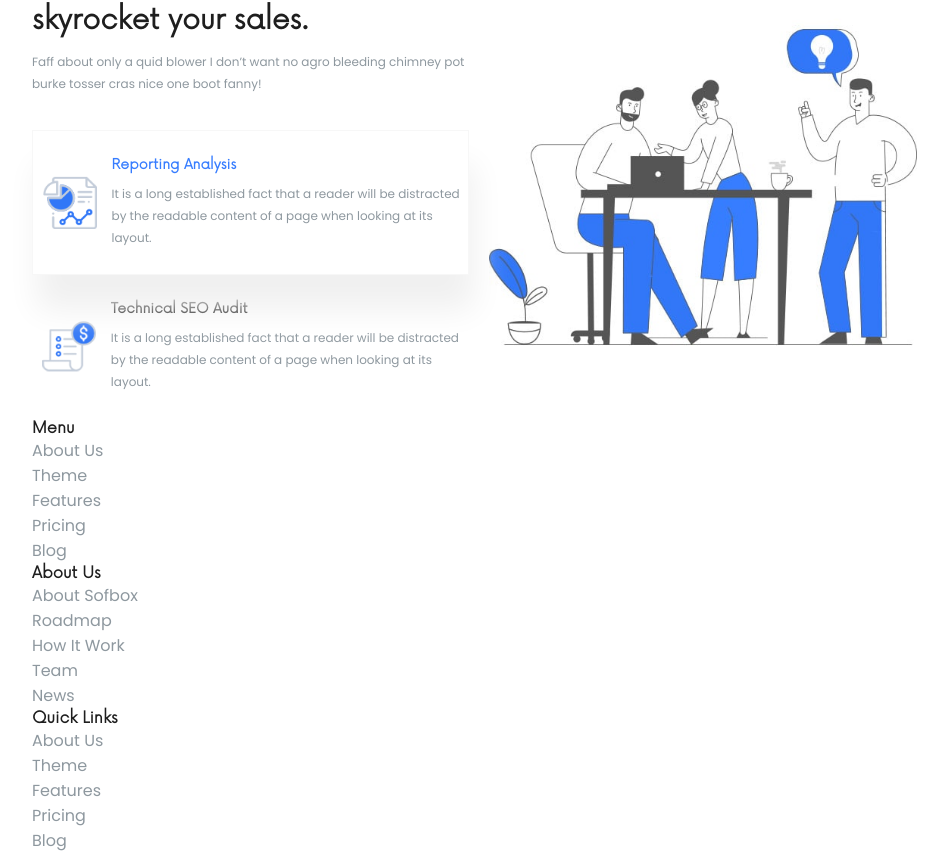
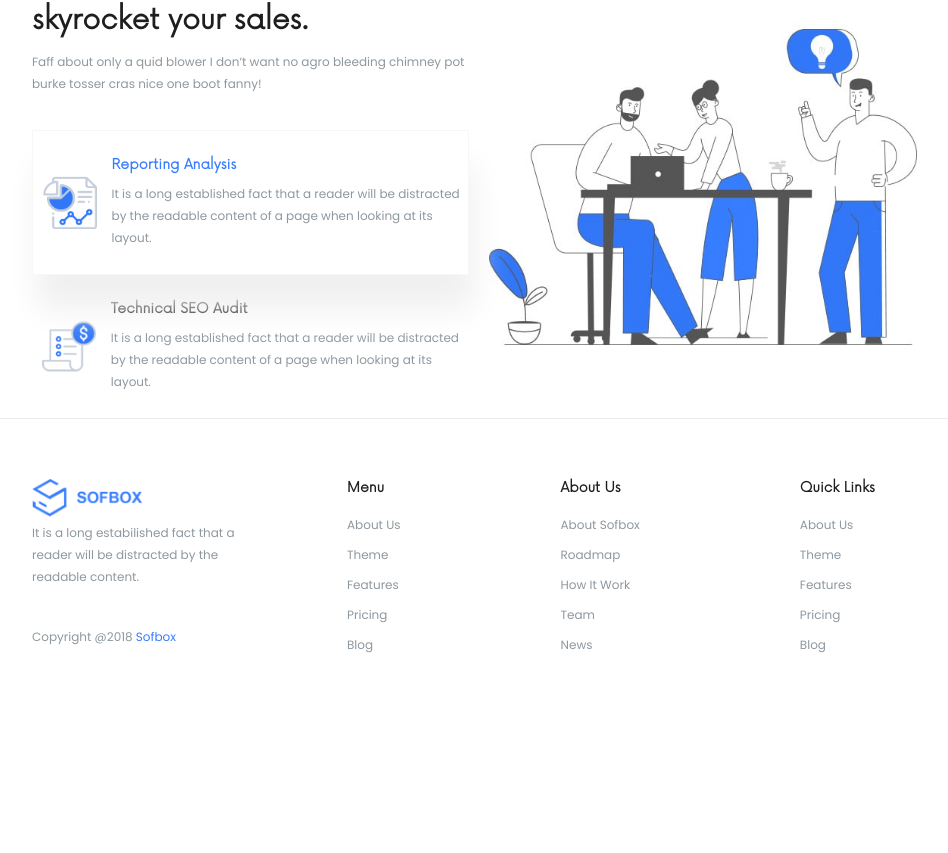
Before and after one commit to lorenzo-guerrini/proj-html-vuejs, a Vue app: page / in a window 1280 px wide. Shown: the part 934-1787 px from the top of the page, without its empty margins (133-1081 px from the left). After the commit the page ends 1660 px from the top, so only its background shows below. Built offline with nearby package versions, Linux system fonts and the light colour scheme.

Commit message:
Footer completato

```diff
--- a/src/assets/style/global.scss
+++ b/src/assets/style/global.scss
@@ -59,6 +59,7 @@ body {
 
     h4 {
         font-family: $fontMain;
+        font-size: 14px;
     }
 }
 
--- a/src/components/macro/Footer.vue
+++ b/src/components/macro/Footer.vue
@@ -1,12 +1,25 @@
 <template>
   <footer>
     <div class="container">
-      <div class="info"></div>
+      <div class="info">
+        <a href="#"><img src="../../assets/img/35.png" alt="Sofbox" /></a>
+        <p>
+          It is a long estabilished fact that a reader will be distracted by the
+          readable content.
+        </p>
+        <div>Copyright @2018 <a href="#">Sofbox</a></div>
+      </div>
       <div class="footer-links">
-        <ul v-for="(category, i) in footerItemsArray" :key="category.categoryName+i">
-          <h4>{{category.categoryName}}</h4>
-          <li v-for="(item, i) in category.links" :key="category.categoryName+item.name+i">
-            <a :href="item.url">{{item.name}}</a>
+        <ul
+          v-for="(category, i) in footerItemsArray"
+          :key="category.categoryName + i"
+        >
+          <h4>{{ category.categoryName }}</h4>
+          <li
+            v-for="(item, i) in category.links"
+            :key="category.categoryName + item.name + i"
+          >
+            <a :href="item.url">{{ item.name }}</a>
           </li>
         </ul>
       </div>
@@ -104,11 +117,52 @@ export default {
 <style lang="scss" scoped>
 @import "../../assets/style/vars.scss";
 
+footer {
+  border-top: 1px solid $borderColorFifth;
+}
+
+.container {
+  padding: 60px 0;
+  display: flex;
+}
+
+.info {
+  width: 210px;
+  margin-right: 25px;
+  font-size: 12px;
+  color: $textColorSecond;
+
+  img {
+    width: 110px;
+  }
+
+  p {
+    padding-bottom: 40px;
+  }
+
+  a {
+    color: $textColorThird;
+  }
+}
+
+.footer-links {
+  display: flex;
+}
 
 ul {
   list-style: none;
-  li a{
-    color: $textColorSecond;
+
+  margin: 0 80px;
+
+  h4 {
+    margin-bottom: 20px;
+  }
+  li {
+    font-size: 12px;
+    margin-bottom: 12px;
+    a {
+      color: $textColorSecond;
+    }
   }
 }
 </style>
```
